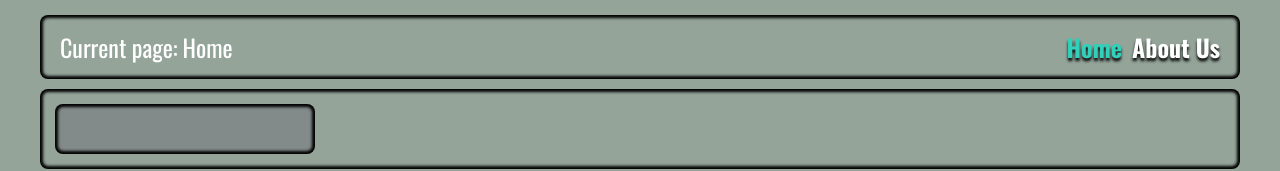
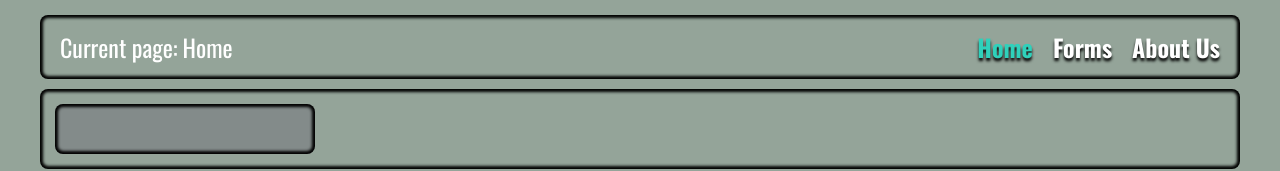
Before and after one commit to davidpinkevich/React-components, a React (Vite) app: page / in a window 1280 px wide. Shown: the top 171 px of the page. Built offline with nearby package versions, Linux system fonts and the light colour scheme.

Commit message:
feat: add router for forms

```diff
--- a/src/components/App/App.tsx
+++ b/src/components/App/App.tsx
@@ -4,6 +4,7 @@ import Header from '../Header/Header';
 import Home from '../Home/Home';
 import About from '../About/About';
 import NotFound from '../NotFound/NotFound';
+import PageForms from '../Forms/PageForms';
 import './App.scss';
 
 class App extends Component {
@@ -15,6 +16,7 @@ class App extends Component {
             <Route path="/" element={<Header />}>
               <Route index element={<Home />} />
               <Route path="about" element={<About />} />
+              <Route path="forms" element={<PageForms />} />
             </Route>
             <Route path="*" element={<NotFound />} />
           </Routes>
--- a/src/components/Header/Menu/Menu.module.scss
+++ b/src/components/Header/Menu/Menu.module.scss
@@ -1,6 +1,6 @@
 .navigation {
   display: flex;
-  gap: 10px;
+  gap: 20px;
   font-size: 24px;
   font-weight: 700;
   align-items: center;
--- a/src/components/Header/Menu/Menu.tsx
+++ b/src/components/Header/Menu/Menu.tsx
@@ -19,11 +19,12 @@ export class Menu extends Component<Record<string, never>, CounterState> {
     }));
   };
   render() {
+    const path = this.state.location;
     return (
       <div className={styles.headerNavigation}>
         <div className={styles.currentPage}>
           <p>Current page:</p>
-          {this.state.location === '/' ? 'Home' : 'About Us'}
+          {path === '/' ? 'Home' : path === '/about' ? 'About Us' : 'Forms'}
         </div>
         <nav className={styles.navigation}>
           <NavLink
@@ -32,6 +33,13 @@ export class Menu extends Component<Record<string, never>, CounterState> {
             to="."
           >
             Home
+          </NavLink>
+          <NavLink
+            onClick={this.changeLocal}
+            className={({ isActive }) => (isActive ? styles.activeLink : styles.notActiveLink)}
+            to="forms"
+          >
+            Forms
           </NavLink>
           <NavLink
             onClick={this.changeLocal}
```
